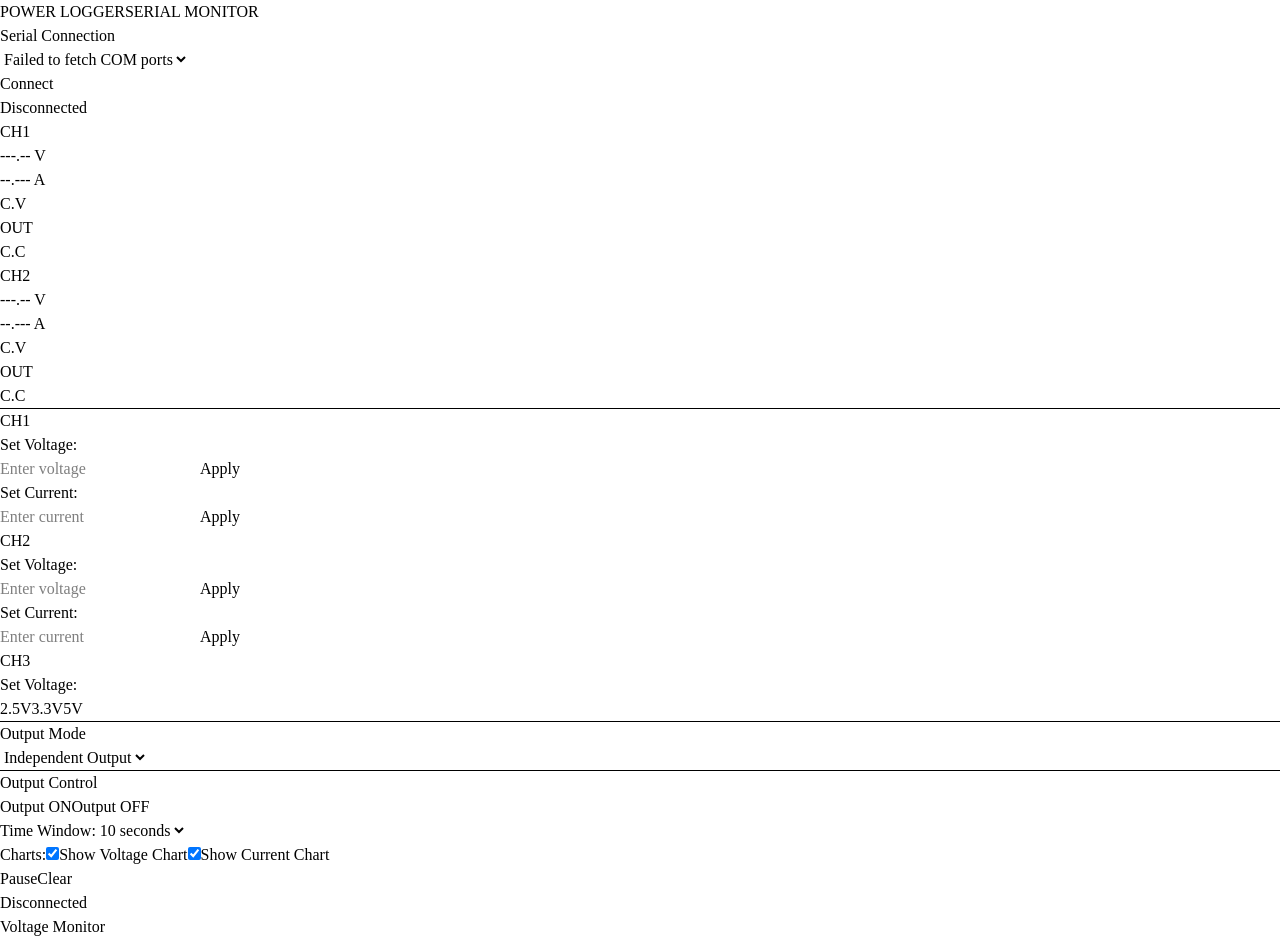
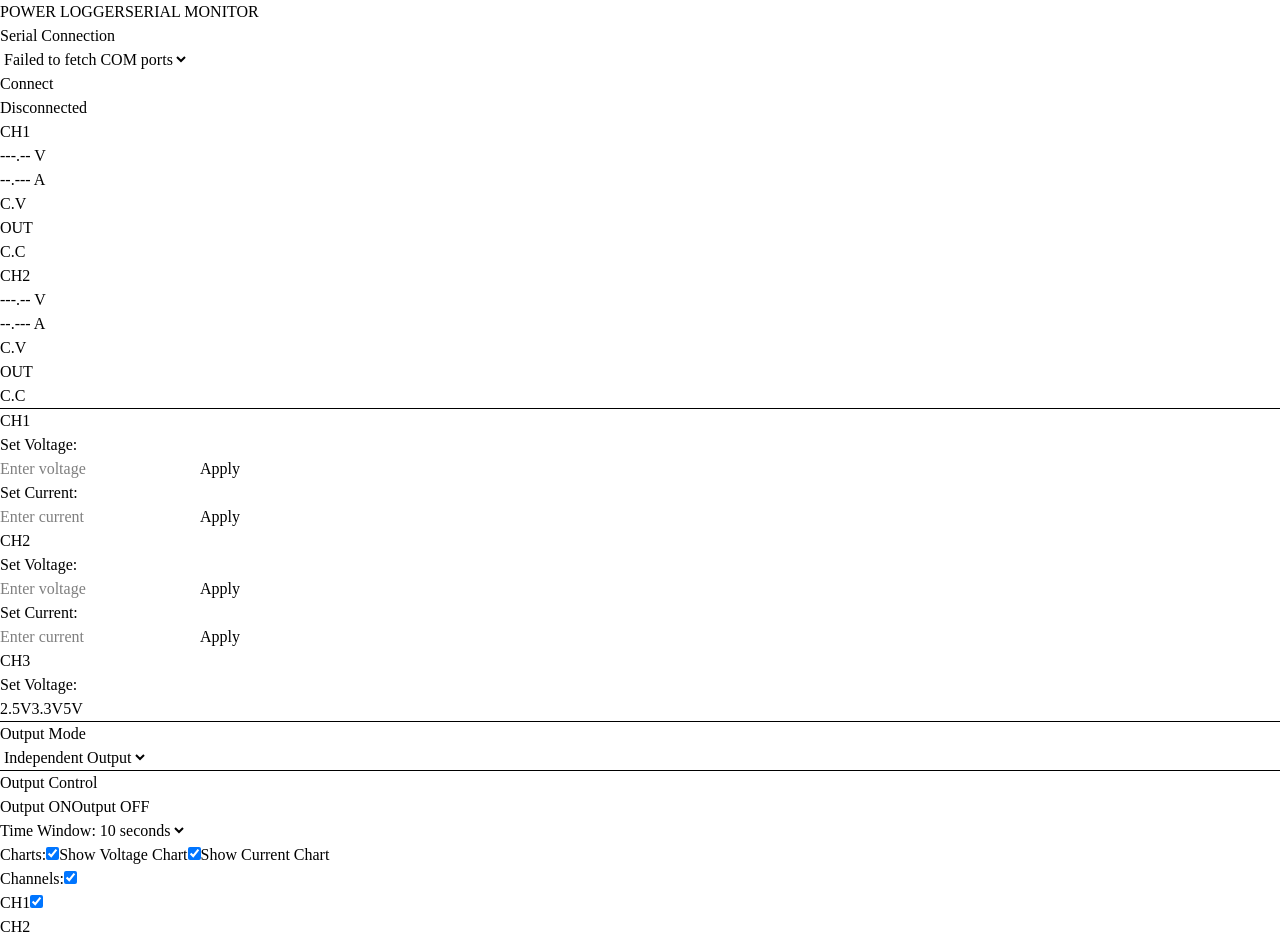
Before and after one commit to ATOMIC09/powerlab, a React (Vite) app in the folder src/renderer/: page /#/ in a window 1280 px wide. Shown: the top 941 px of the page. Built offline with nearby package versions, Linux system fonts and the light colour scheme; some icons are missing.

Commit message:
Channel checkbox

```diff
--- a/src/renderer/src/components/OscilloscopeChartRecharts.jsx
+++ b/src/renderer/src/components/OscilloscopeChartRecharts.jsx
@@ -20,7 +20,9 @@ const OscilloscopeChartRecharts = ({ isConnected, deviceState }) => {
   // Parameter selection states
   const [selectedParams, setSelectedParams] = useState({
     showVoltage: true,
-    showCurrent: true
+    showCurrent: true,
+    showCH1: true,
+    showCH2: true
   })
 
   // Chart data - single array with all measurements
@@ -205,6 +207,34 @@ const OscilloscopeChartRecharts = ({ isConnected, deviceState }) => {
           </label>
         </div>
 
+        <div className="flex items-center gap-4">
+          <label className="text-sm font-medium text-gray-700">Channels:</label>
+          <label className="flex items-center gap-2 text-sm">
+            <input
+              type="checkbox"
+              checked={selectedParams.showCH1}
+              onChange={(e) => handleParameterChange('showCH1', e.target.checked)}
+              className="rounded"
+            />
+            <span className="flex items-center gap-1">
+              <div className="w-3 h-3 bg-blue-500 rounded mr-1"></div>
+              CH1
+            </span>
+          </label>
+          <label className="flex items-center gap-2 text-sm">
+            <input
+              type="checkbox"
+              checked={selectedParams.showCH2}
+              onChange={(e) => handleParameterChange('showCH2', e.target.checked)}
+              className="rounded"
+            />
+            <span className="flex items-center gap-1">
+              <div className="w-3 h-3 bg-red-500 rounded mr-1"></div>
+              CH2
+            </span>
+          </label>
+        </div>
+
         <div className="flex items-center gap-2">
           <button
             onClick={() => setIsPaused(!isPaused)}
@@ -254,6 +284,7 @@ const OscilloscopeChartRecharts = ({ isConnected, deviceState }) => {
                 <YAxis stroke="#666" tickFormatter={(value) => `${value.toFixed(1)}V`} />
                 <Tooltip content={<CustomTooltip />} />
                 <Legend />
+                {selectedParams.showCH1 && (
                   <Line
                     type="monotone"
                     dataKey="ch1Voltage"
@@ -264,6 +295,8 @@ const OscilloscopeChartRecharts = ({ isConnected, deviceState }) => {
                     connectNulls={false}
                     isAnimationActive={false}
                   />
+                )}
+                {selectedParams.showCH2 && (
                   <Line
                     type="monotone"
                     dataKey="ch2Voltage"
@@ -274,6 +307,7 @@ const OscilloscopeChartRecharts = ({ isConnected, deviceState }) => {
                     connectNulls={false}
                     isAnimationActive={false}
                   />
+                )}
               </LineChart>
             </ResponsiveContainer>
           </div>
@@ -296,6 +330,7 @@ const OscilloscopeChartRecharts = ({ isConnected, deviceState }) => {
                 <YAxis stroke="#666" tickFormatter={(value) => `${value.toFixed(3)}A`} />
                 <Tooltip content={<CustomTooltip />} />
                 <Legend />
+                {selectedParams.showCH1 && (
                   <Line
                     type="monotone"
                     dataKey="ch1Current"
@@ -306,6 +341,8 @@ const OscilloscopeChartRecharts = ({ isConnected, deviceState }) => {
                     connectNulls={false}
                     isAnimationActive={false}
                   />
+                )}
+                {selectedParams.showCH2 && (
                   <Line
                     type="monotone"
                     dataKey="ch2Current"
@@ -316,19 +353,26 @@ const OscilloscopeChartRecharts = ({ isConnected, deviceState }) => {
                     connectNulls={false}
                     isAnimationActive={false}
                   />
+                )}
               </LineChart>
             </ResponsiveContainer>
           </div>
         )}
 
-        {!selectedParams.showVoltage && !selectedParams.showCurrent && (
+        {(!selectedParams.showVoltage && !selectedParams.showCurrent) ||
+        (!selectedParams.showCH1 && !selectedParams.showCH2) ? (
           <div className="no-charts-message flex items-center justify-center h-64 text-gray-500">
-            <p>Select at least one chart to display data</p>
+            <p>
+              {!selectedParams.showVoltage && !selectedParams.showCurrent
+                ? 'Select at least one chart to display data'
+                : 'Select at least one channel to display data'}
+            </p>
           </div>
-        )}
+        ) : null}
       </div>
 
       <div className="legend-details mt-4 grid grid-cols-2 gap-4 text-sm">
+        {selectedParams.showCH1 && (
           <div className="ch1-info">
             <h4 className="font-semibold text-gray-700 mb-2">Channel 1</h4>
             <div className="flex items-center gap-2 mb-1">
@@ -340,6 +384,8 @@ const OscilloscopeChartRecharts = ({ isConnected, deviceState }) => {
               <span>Current: {deviceState?.ch1MeasureCurrent?.toFixed(3) || '--.---'} A</span>
             </div>
           </div>
+        )}
+        {selectedParams.showCH2 && (
           <div className="ch2-info">
             <h4 className="font-semibold text-gray-700 mb-2">Channel 2</h4>
             <div className="flex items-center gap-2 mb-1">
@@ -351,6 +397,7 @@ const OscilloscopeChartRecharts = ({ isConnected, deviceState }) => {
               <span>Current: {deviceState?.ch2MeasureCurrent?.toFixed(3) || '--.---'} A</span>
             </div>
           </div>
+        )}
       </div>
 
       <div className="statistics-section mt-6">
@@ -363,6 +410,7 @@ const OscilloscopeChartRecharts = ({ isConnected, deviceState }) => {
               Voltage Statistics
             </h4>
             <div className="grid grid-cols-2 gap-4 text-sm">
+              {selectedParams.showCH1 && (
                 <div className="ch1-voltage-stats">
                   <h5 className="font-medium text-blue-600 mb-2">Channel 1</h5>
                   <div className="space-y-1">
@@ -373,6 +421,8 @@ const OscilloscopeChartRecharts = ({ isConnected, deviceState }) => {
                     <div>Points: {statistics.ch1Voltage.count}</div>
                   </div>
                 </div>
+              )}
+              {selectedParams.showCH2 && (
                 <div className="ch2-voltage-stats">
                   <h5 className="font-medium text-red-600 mb-2">Channel 2</h5>
                   <div className="space-y-1">
@@ -383,6 +433,7 @@ const OscilloscopeChartRecharts = ({ isConnected, deviceState }) => {
                     <div>Points: {statistics.ch2Voltage.count}</div>
                   </div>
                 </div>
+              )}
             </div>
           </div>
 
@@ -393,6 +444,7 @@ const OscilloscopeChartRecharts = ({ isConnected, deviceState }) => {
               Current Statistics
             </h4>
             <div className="grid grid-cols-2 gap-4 text-sm">
+              {selectedParams.showCH1 && (
                 <div className="ch1-current-stats">
                   <h5 className="font-medium text-emerald-600 mb-2">Channel 1</h5>
                   <div className="space-y-1">
@@ -403,6 +455,8 @@ const OscilloscopeChartRecharts = ({ isConnected, deviceState }) => {
                     <div>Points: {statistics.ch1Current.count}</div>
                   </div>
                 </div>
+              )}
+              {selectedParams.showCH2 && (
                 <div className="ch2-current-stats">
                   <h5 className="font-medium text-amber-600 mb-2">Channel 2</h5>
                   <div className="space-y-1">
@@ -413,6 +467,7 @@ const OscilloscopeChartRecharts = ({ isConnected, deviceState }) => {
                     <div>Points: {statistics.ch2Current.count}</div>
                   </div>
                 </div>
+              )}
             </div>
           </div>
         </div>
```
Lines whose indentation alone changed are shown as unchanged.
